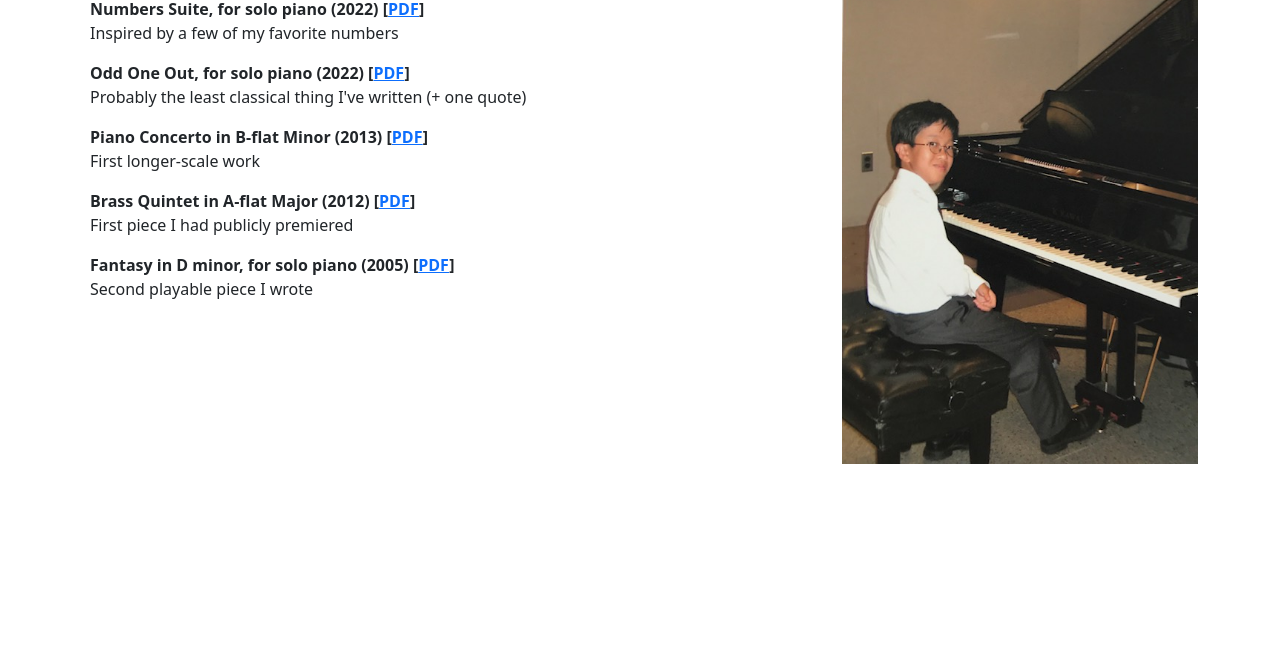
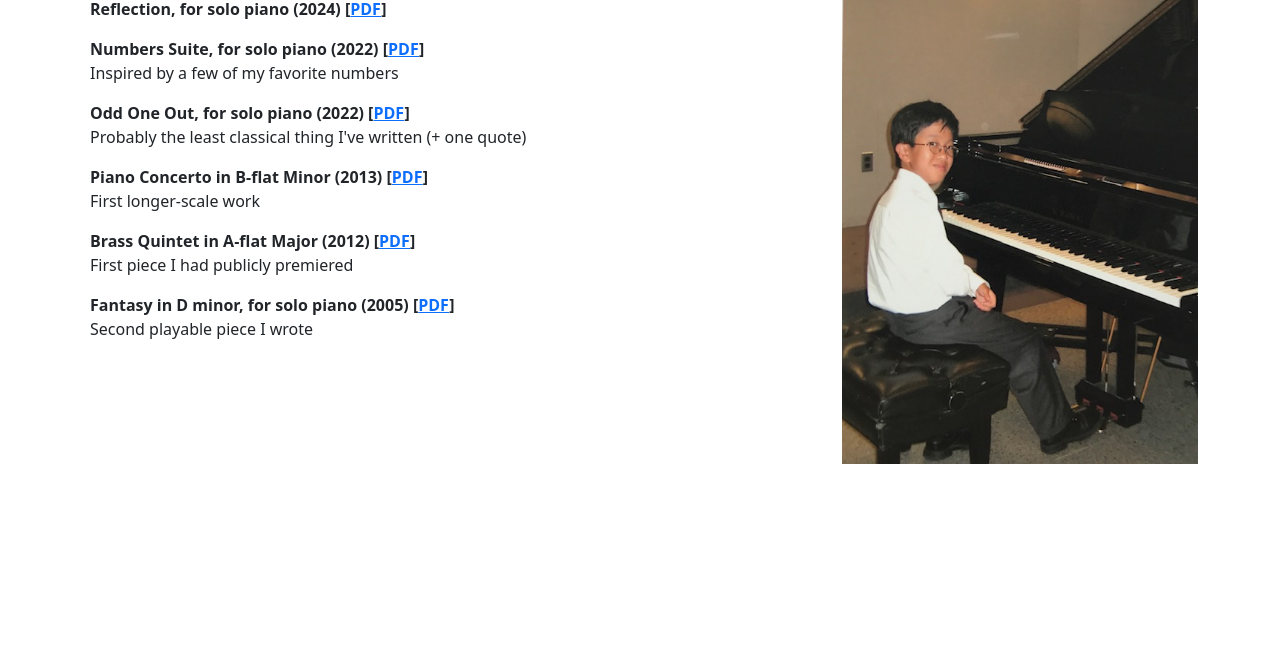
Before and after one commit to eugenekkim8/eugenekkim8.github.io, a plain HTML site: page music.html in a window 1280 px wide. Shown: the part 147-800 px from the top of the page. Drawn offline with nearby package versions, Linux system fonts and the light colour scheme.

Commit message:
Adding Reflection

```diff
--- a/music.html
+++ b/music.html
@@ -37,6 +37,9 @@
           <h1>Compositions</h1>
           <div class = "col-md-8">
             <div class="container p-2">
+               <b>Reflection, for solo piano (2024) [<a href="assets/reflection.pdf">PDF</a>]</b><br>
+            </div>
+            <div class="container p-2">
                <b>Numbers Suite, for solo piano (2022) [<a href="assets/numbers.pdf">PDF</a>]</b><br>
                Inspired by a few of my favorite numbers
             </div>
```
Also changed, not shown: 1 other file.
